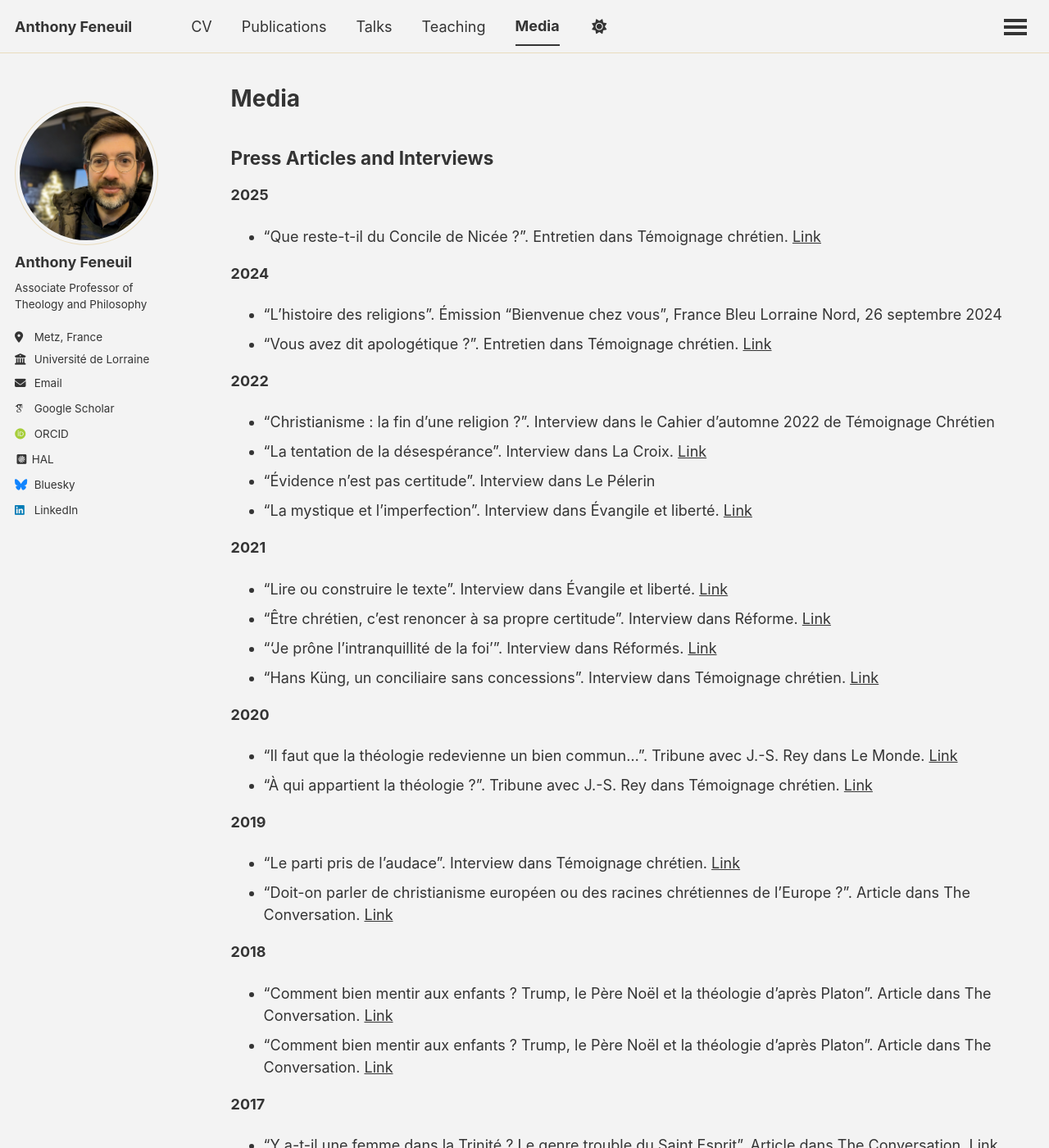
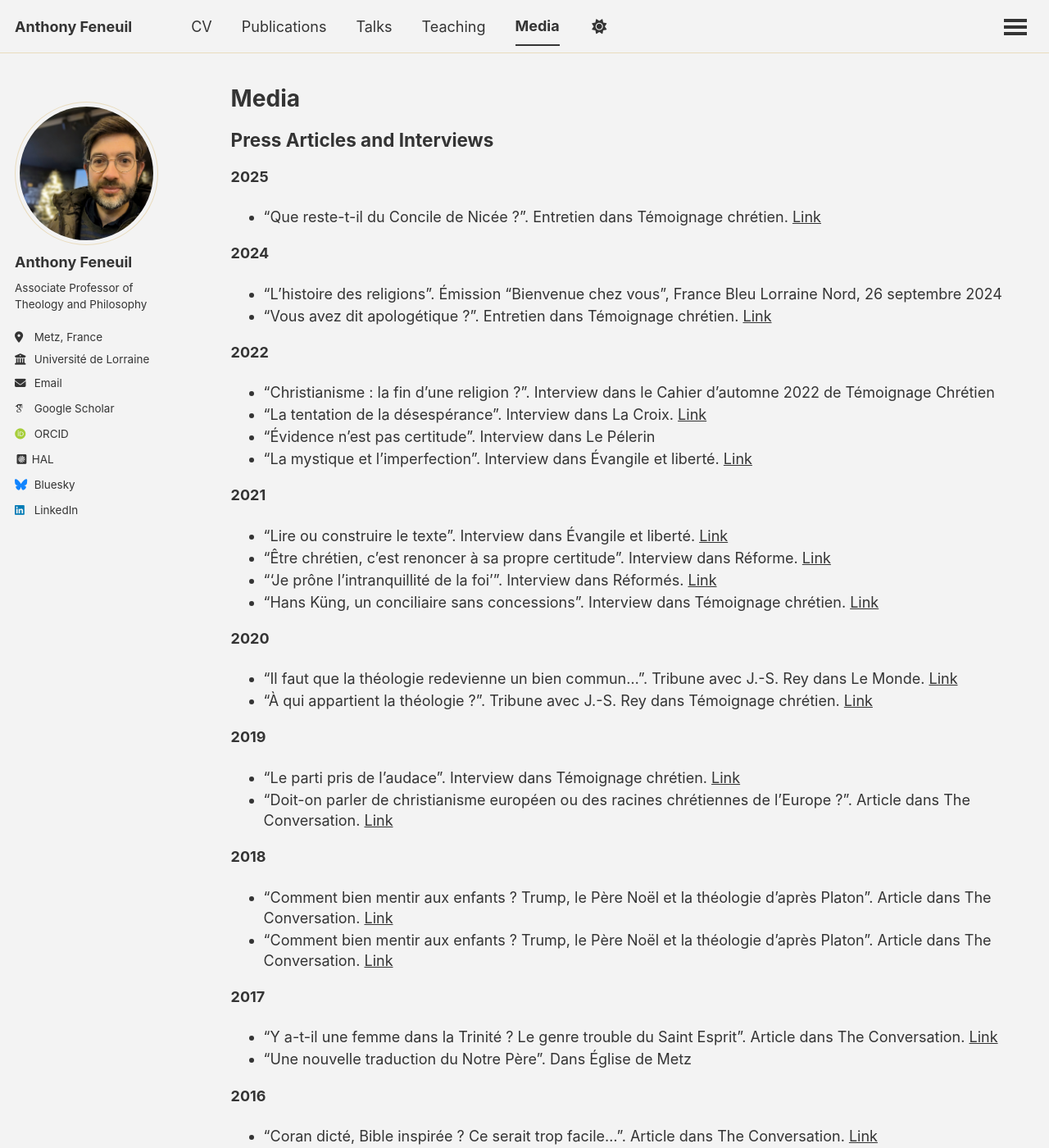
Before and after one commit to anfnl/anfnl.github.io, a Jekyll site: the page built from _pages/media.md, in a window 1280 px wide and 1400 px high. Shown: the whole window at 82% size. Built offline with Jekyll 4.4.1, drawn with Linux system fonts in a browser that asks for light colours; some web fonts are replaced; a script that is not in the unit is left out.

Commit message:
Update custom.html

```diff
--- a/_includes/head/custom.html
+++ b/_includes/head/custom.html
@@ -29,18 +29,19 @@
 
 {% if page.permalink == '/publications/' or page.permalink == '/talks/' or page.permalink == '/teachings/' or page.permalink == '/media/' %}
 <style>
-  .archive__item li {
-    margin-bottom: 0.15em;
+  .archive ul {
+    margin-bottom: 0;
+  }
+  .archive p:empty {
+    display: none;
+  }
+  .archive li {
+    margin-bottom: 0.1em;
     line-height: 1.4;
   }
-  .archive__item p strong {
-    display: block;
-    margin-top: 0.6em;
-    margin-bottom: 0.1em;
-  }
-  .archive__item h2 {
-    margin-top: 1.2em;
-    margin-bottom: 0.3em;
+  .archive h2 {
+    margin-top: 1em;
+    margin-bottom: 0.2em;
   }
 </style>
 {% endif %}
```
